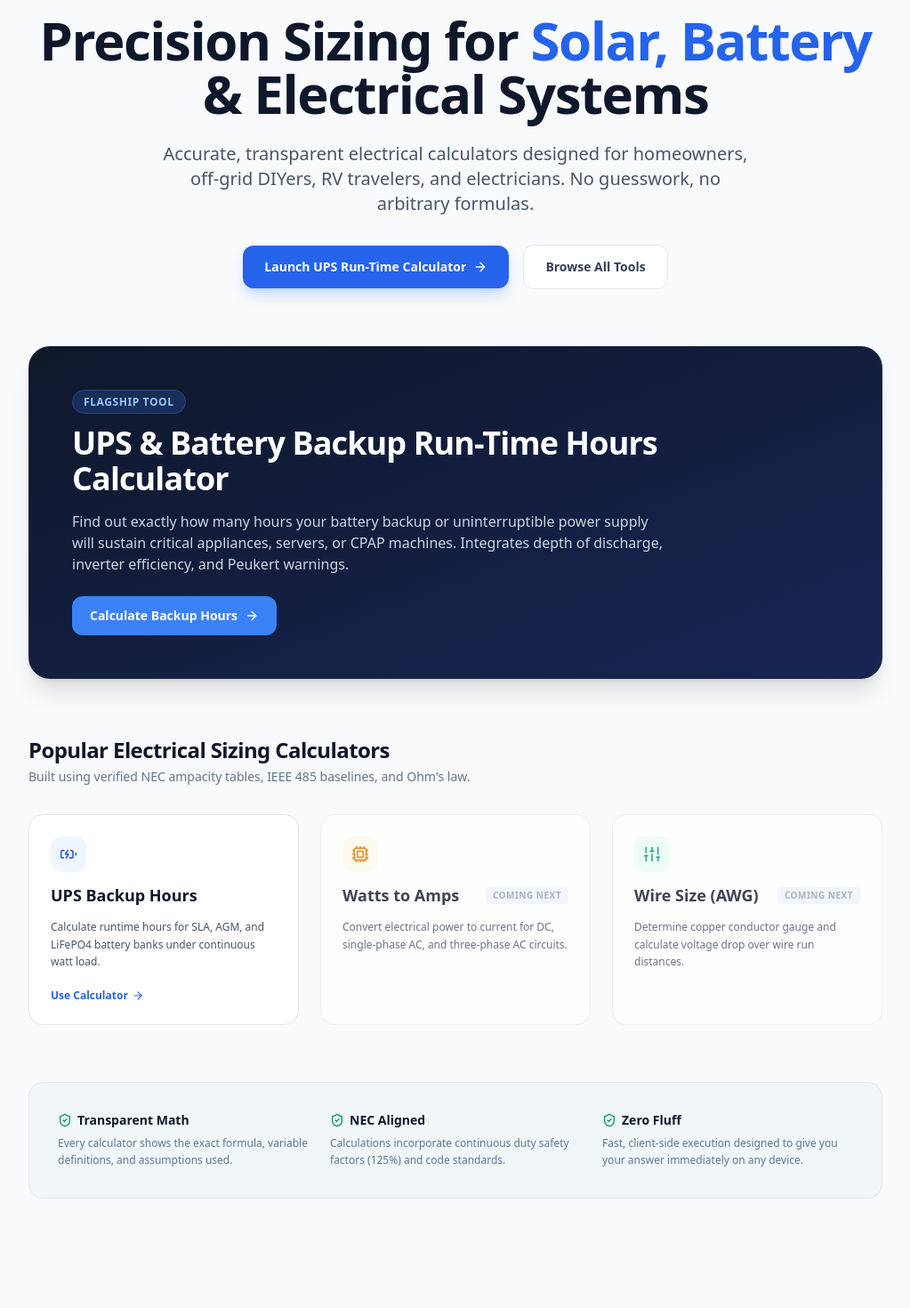
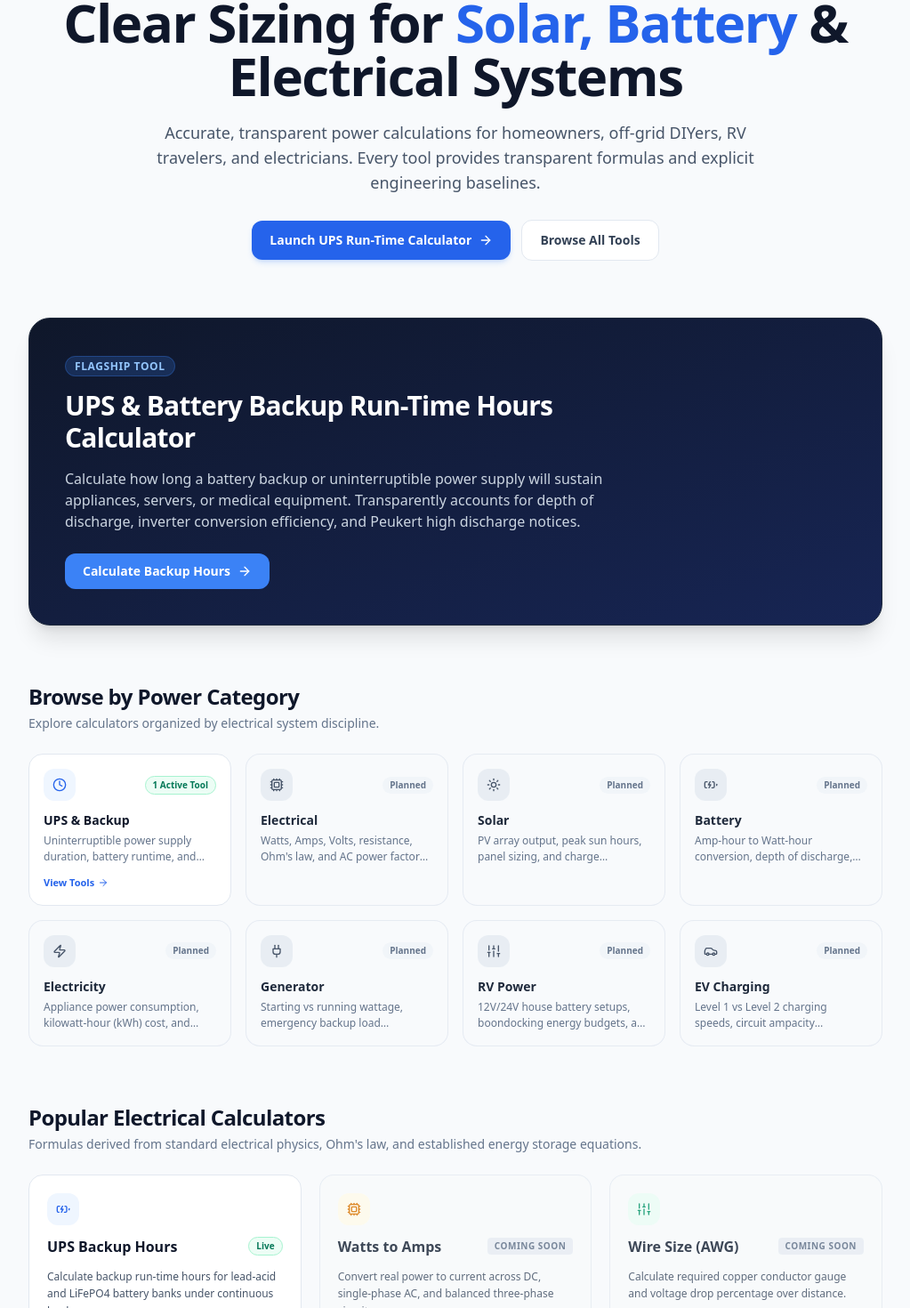
Before and after one commit to calcmypowerharis-app/kr, a Next.js app: page / in a window 1280 px wide. Shown: the part 180-1650 px from the top of the page at 89% size, without its empty margins (128-1151 px from the left). Built offline with nearby package versions, Linux system fonts and the light colour scheme.

Commit message:
feat(ui): complete Lead Visual Review refinements, categories grid, and copy audit

```diff
--- a/src/app/page.tsx
+++ b/src/app/page.tsx
@@ -1,36 +1,116 @@
 import Link from "next/link";
-import { Zap, BatteryCharging, ArrowRight, ShieldCheck, Cpu, Sliders } from "lucide-react";
+import {
+  Zap,
+  BatteryCharging,
+  ArrowRight,
+  ShieldCheck,
+  Cpu,
+  Sliders,
+  Sun,
+  Plug,
+  Car,
+  Clock,
+} from "lucide-react";
+
+interface CategoryCard {
+  name: string;
+  description: string;
+  icon: React.ElementType;
+  status: "active" | "coming_soon";
+  href?: string;
+  toolCount: string;
+}
+
+const CATEGORIES: CategoryCard[] = [
+  {
+    name: "UPS & Backup",
+    description: "Uninterruptible power supply duration, battery runtime, and inverter sizing.",
+    icon: Clock,
+    status: "active",
+    href: "/ups-battery-backup-calculator",
+    toolCount: "1 Active Tool",
+  },
+  {
+    name: "Electrical",
+    description: "Watts, Amps, Volts, resistance, Ohm's law, and AC power factor conversions.",
+    icon: Cpu,
+    status: "coming_soon",
+    toolCount: "Planned",
+  },
+  {
+    name: "Solar",
+    description: "PV array output, peak sun hours, panel sizing, and charge controller matching.",
+    icon: Sun,
+    status: "coming_soon",
+    toolCount: "Planned",
+  },
+  {
+    name: "Battery",
+    description: "Amp-hour to Watt-hour conversion, depth of discharge, and LiFePO4 vs SLA comparison.",
+    icon: BatteryCharging,
+    status: "coming_soon",
+    toolCount: "Planned",
+  },
+  {
+    name: "Electricity",
+    description: "Appliance power consumption, kilowatt-hour (kWh) cost, and operating run-time.",
+    icon: Zap,
+    status: "coming_soon",
+    toolCount: "Planned",
+  },
+  {
+    name: "Generator",
+    description: "Starting vs running wattage, emergency backup load calculation, and fuel consumption.",
+    icon: Plug,
+    status: "coming_soon",
+    toolCount: "Planned",
+  },
+  {
+    name: "RV Power",
+    description: "12V/24V house battery setups, boondocking energy budgets, and DC-DC charging.",
+    icon: Sliders,
+    status: "coming_soon",
+    toolCount: "Planned",
+  },
+  {
+    name: "EV Charging",
+    description: "Level 1 vs Level 2 charging speeds, circuit ampacity requirements, and charging costs.",
+    icon: Car,
+    status: "coming_soon",
+    toolCount: "Planned",
+  },
+];
 
 export default function HomePage() {
   return (
-    <div className="space-y-16 py-12 md:py-20">
+    <div className="space-y-16 py-10 md:py-16">
       {/* Hero Section */}
-      <section className="max-w-5xl mx-auto px-4 sm:px-6 lg:px-8 text-center space-y-6">
+      <section className="max-w-5xl mx-auto px-4 sm:px-6 lg:px-8 text-center space-y-5">
         <div className="inline-flex items-center gap-2 px-3 py-1 rounded-full bg-blue-50 border border-blue-200 text-blue-700 text-xs font-semibold uppercase tracking-wider">
           <Zap className="w-3.5 h-3.5 fill-current" />
-          <span>Engineering-Grade Power Calculators</span>
+          <span>Precision Power &amp; Energy Calculators</span>
         </div>
 
-        <h1 className="text-4xl sm:text-5xl md:text-6xl font-black text-slate-900 tracking-tight leading-tight">
-          Precision Sizing for <span className="text-blue-600">Solar, Battery</span> & Electrical Systems
+        <h1 className="text-3xl sm:text-4xl md:text-5xl lg:text-6xl font-black text-slate-900 tracking-tight leading-tight">
+          Clear Sizing for <span className="text-blue-600">Solar, Battery</span> &amp; Electrical Systems
         </h1>
 
-        <p className="text-base sm:text-lg md:text-xl text-slate-600 max-w-2xl mx-auto leading-relaxed">
-          Accurate, transparent electrical calculators designed for homeowners, off-grid DIYers, RV travelers, and electricians. No guesswork, no arbitrary formulas.
+        <p className="text-base sm:text-lg text-slate-600 max-w-2xl mx-auto leading-relaxed">
+          Accurate, transparent power calculations for homeowners, off-grid DIYers, RV travelers, and electricians. Every tool provides transparent formulas and explicit engineering baselines.
         </p>
 
         {/* Quick Hero CTA */}
-        <div className="pt-2 flex flex-wrap items-center justify-center gap-4">
+        <div className="pt-2 flex flex-wrap items-center justify-center gap-3">
           <Link
             href="/ups-battery-backup-calculator"
-            className="px-6 py-3.5 rounded-xl bg-blue-600 text-white font-bold text-sm shadow-lg shadow-blue-500/25 hover:bg-blue-700 transition flex items-center gap-2"
+            className="px-5 py-3 rounded-xl bg-blue-600 text-white font-bold text-sm shadow-md shadow-blue-500/20 hover:bg-blue-700 transition flex items-center gap-2"
           >
             <span>Launch UPS Run-Time Calculator</span>
             <ArrowRight className="w-4 h-4" />
           </Link>
           <Link
             href="/calculators"
-            className="px-6 py-3.5 rounded-xl bg-white text-slate-700 border border-slate-200 font-bold text-sm hover:bg-slate-50 transition"
+            className="px-5 py-3 rounded-xl bg-white text-slate-700 border border-slate-200 font-bold text-sm hover:bg-slate-50 transition"
           >
             Browse All Tools
           </Link>
@@ -39,21 +119,21 @@ export default function HomePage() {
 
       {/* Featured Flagship Tool Highlight */}
       <section className="max-w-5xl mx-auto px-4 sm:px-6 lg:px-8">
-        <div className="bg-gradient-to-br from-slate-900 via-slate-850 to-blue-950 text-white rounded-3xl p-8 md:p-12 shadow-xl border border-slate-800 relative overflow-hidden">
+        <div className="bg-gradient-to-br from-slate-900 via-slate-850 to-blue-950 text-white rounded-3xl p-6 sm:p-8 md:p-10 shadow-xl border border-slate-800 relative overflow-hidden">
           <div className="relative z-10 max-w-2xl space-y-4">
-            <span className="px-3 py-1 rounded-full bg-blue-500/20 text-blue-300 text-xs font-bold uppercase tracking-wider border border-blue-500/30">
+            <span className="px-2.5 py-0.5 rounded-full bg-blue-500/20 text-blue-300 text-xs font-bold uppercase tracking-wider border border-blue-500/30">
               Flagship Tool
             </span>
-            <h2 className="text-2xl sm:text-3xl md:text-4xl font-black tracking-tight text-white">
-              UPS & Battery Backup Run-Time Hours Calculator
+            <h2 className="text-2xl sm:text-3xl font-black tracking-tight text-white">
+              UPS &amp; Battery Backup Run-Time Hours Calculator
             </h2>
             <p className="text-sm md:text-base text-slate-300 leading-relaxed">
-              Find out exactly how many hours your battery backup or uninterruptible power supply will sustain critical appliances, servers, or CPAP machines. Integrates depth of discharge, inverter efficiency, and Peukert warnings.
+              Calculate how long a battery backup or uninterruptible power supply will sustain appliances, servers, or medical equipment. Transparently accounts for depth of discharge, inverter conversion efficiency, and Peukert high discharge notices.
             </p>
             <div className="pt-2">
               <Link
                 href="/ups-battery-backup-calculator"
-                className="inline-flex items-center gap-2 px-5 py-3 rounded-xl bg-blue-500 text-white font-bold text-sm hover:bg-blue-400 transition"
+                className="inline-flex items-center gap-2 px-5 py-2.5 rounded-xl bg-blue-500 text-white font-bold text-sm hover:bg-blue-400 transition"
               >
                 <span>Calculate Backup Hours</span>
                 <ArrowRight className="w-4 h-4" />
@@ -63,91 +143,176 @@ export default function HomePage() {
         </div>
       </section>
 
-      {/* Calculator Directory Grid */}
-      <section className="max-w-5xl mx-auto px-4 sm:px-6 lg:px-8 space-y-8">
+      {/* Browse by Category Section */}
+      <section className="max-w-5xl mx-auto px-4 sm:px-6 lg:px-8 space-y-6">
         <div>
-          <h2 className="text-2xl font-black text-slate-900 tracking-tight">
-            Popular Electrical Sizing Calculators
+          <h2 className="text-xl sm:text-2xl font-black text-slate-900 tracking-tight">
+            Browse by Power Category
           </h2>
-          <p className="text-sm text-slate-500 mt-1">
-            Built using verified NEC ampacity tables, IEEE 485 baselines, and Ohm&apos;s law.
+          <p className="text-xs sm:text-sm text-slate-500 mt-1">
+            Explore calculators organized by electrical system discipline.
           </p>
         </div>
 
-        <div className="grid grid-cols-1 md:grid-cols-3 gap-6">
+        <div className="grid grid-cols-2 sm:grid-cols-2 md:grid-cols-4 gap-4">
+          {CATEGORIES.map((cat) => {
+            const Icon = cat.icon;
+            const isClickable = cat.status === "active" && cat.href;
+
+            const CardContent = (
+              <div
+                className={`p-4 rounded-2xl border transition h-full flex flex-col justify-between ${
+                  isClickable
+                    ? "bg-white border-slate-200 hover:border-blue-500 hover:shadow-md cursor-pointer group"
+                    : "bg-slate-50/70 border-slate-200/80"
+                }`}
+              >
+                <div>
+                  <div className="flex items-center justify-between mb-3">
+                    <div
+                      className={`w-9 h-9 rounded-xl flex items-center justify-center ${
+                        isClickable
+                          ? "bg-blue-50 text-blue-600 group-hover:bg-blue-600 group-hover:text-white transition"
+                          : "bg-slate-200/70 text-slate-600"
+                      }`}
+                    >
+                      <Icon className="w-4 h-4" />
+                    </div>
+                    <span
+                      className={`text-[10px] font-semibold px-2 py-0.5 rounded-full ${
+                        cat.status === "active"
+                          ? "bg-emerald-50 text-emerald-700 border border-emerald-200"
+                          : "bg-slate-100 text-slate-500"
+                      }`}
+                    >
+                      {cat.toolCount}
+                    </span>
+                  </div>
+
+                  <h3
+                    className={`text-sm font-bold mb-1 ${
+                      isClickable
+                        ? "text-slate-900 group-hover:text-blue-600 transition"
+                        : "text-slate-800"
+                    }`}
+                  >
+                    {cat.name}
+                  </h3>
+                  <p className="text-xs text-slate-500 leading-normal line-clamp-2">
+                    {cat.description}
+                  </p>
+                </div>
+
+                {isClickable && (
+                  <div className="pt-3 text-[11px] font-semibold text-blue-600 flex items-center gap-1">
+                    <span>View Tools</span>
+                    <ArrowRight className="w-3 h-3" />
+                  </div>
+                )}
+              </div>
+            );
+
+            return isClickable ? (
+              <Link key={cat.name} href={cat.href!} className="block">
+                {CardContent}
+              </Link>
+            ) : (
+              <div key={cat.name}>{CardContent}</div>
+            );
+          })}
+        </div>
+      </section>
+
+      {/* Featured Tools Grid */}
+      <section className="max-w-5xl mx-auto px-4 sm:px-6 lg:px-8 space-y-6">
+        <div>
+          <h2 className="text-xl sm:text-2xl font-black text-slate-900 tracking-tight">
+            Popular Electrical Calculators
+          </h2>
+          <p className="text-xs sm:text-sm text-slate-500 mt-1">
+            Formulas derived from standard electrical physics, Ohm&apos;s law, and established energy storage equations.
+          </p>
+        </div>
+
+        <div className="grid grid-cols-1 md:grid-cols-3 gap-5">
           {/* Card 1: UPS */}
           <Link
             href="/ups-battery-backup-calculator"
-            className="group p-6 rounded-2xl bg-white border border-slate-200 hover:border-blue-500 hover:shadow-lg transition space-y-3"
+            className="group p-5 rounded-2xl bg-white border border-slate-200 hover:border-blue-500 hover:shadow-md transition space-y-3"
           >
-            <div className="w-10 h-10 rounded-xl bg-blue-50 text-blue-600 flex items-center justify-center group-hover:bg-blue-600 group-hover:text-white transition">
-              <BatteryCharging className="w-5 h-5" />
+            <div className="w-9 h-9 rounded-xl bg-blue-50 text-blue-600 flex items-center justify-center group-hover:bg-blue-600 group-hover:text-white transition">
+              <BatteryCharging className="w-4 h-4" />
             </div>
-            <h3 className="text-lg font-bold text-slate-900 group-hover:text-blue-600 transition">
-              UPS Backup Hours
-            </h3>
+            <div className="flex items-center justify-between">
+              <h3 className="text-base font-bold text-slate-900 group-hover:text-blue-600 transition">
+                UPS Backup Hours
+              </h3>
+              <span className="text-[10px] font-semibold px-2 py-0.5 rounded-full bg-emerald-50 text-emerald-700 border border-emerald-200">
+                Live
+              </span>
+            </div>
             <p className="text-xs text-slate-600 leading-relaxed">
-              Calculate runtime hours for SLA, AGM, and LiFePO4 battery banks under continuous watt load.
+              Calculate backup run-time hours for lead-acid and LiFePO4 battery banks under continuous load.
             </p>
-            <div className="text-xs font-semibold text-blue-600 flex items-center gap-1 pt-2">
+            <div className="text-xs font-semibold text-blue-600 flex items-center gap-1 pt-1">
               <span>Use Calculator</span>
               <ArrowRight className="w-3.5 h-3.5" />
             </div>
           </Link>
 
           {/* Card 2: Watts to Amps */}
-          <div className="p-6 rounded-2xl bg-white border border-slate-200/80 space-y-3 opacity-80">
-            <div className="w-10 h-10 rounded-xl bg-amber-50 text-amber-600 flex items-center justify-center">
-              <Cpu className="w-5 h-5" />
+          <div className="p-5 rounded-2xl bg-slate-50/80 border border-slate-200/80 space-y-3 opacity-85">
+            <div className="w-9 h-9 rounded-xl bg-amber-50 text-amber-600 flex items-center justify-center">
+              <Cpu className="w-4 h-4" />
             </div>
             <div className="flex items-center justify-between">
-              <h3 className="text-lg font-bold text-slate-900">Watts to Amps</h3>
-              <span className="text-[10px] font-bold uppercase tracking-wider text-slate-400 bg-slate-100 px-2 py-0.5 rounded">
-                Coming Next
+              <h3 className="text-base font-bold text-slate-800">Watts to Amps</h3>
+              <span className="text-[10px] font-bold uppercase tracking-wider text-slate-500 bg-slate-200/70 px-2 py-0.5 rounded">
+                Coming Soon
               </span>
             </div>
             <p className="text-xs text-slate-600 leading-relaxed">
-              Convert electrical power to current for DC, single-phase AC, and three-phase AC circuits.
+              Convert real power to current across DC, single-phase AC, and balanced three-phase circuits.
             </p>
           </div>
 
           {/* Card 3: Wire Sizing */}
-          <div className="p-6 rounded-2xl bg-white border border-slate-200/80 space-y-3 opacity-80">
-            <div className="w-10 h-10 rounded-xl bg-emerald-50 text-emerald-600 flex items-center justify-center">
-              <Sliders className="w-5 h-5" />
+          <div className="p-5 rounded-2xl bg-slate-50/80 border border-slate-200/80 space-y-3 opacity-85">
+            <div className="w-9 h-9 rounded-xl bg-emerald-50 text-emerald-600 flex items-center justify-center">
+              <Sliders className="w-4 h-4" />
             </div>
             <div className="flex items-center justify-between">
-              <h3 className="text-lg font-bold text-slate-900">Wire Size (AWG)</h3>
-              <span className="text-[10px] font-bold uppercase tracking-wider text-slate-400 bg-slate-100 px-2 py-0.5 rounded">
-                Coming Next
+              <h3 className="text-base font-bold text-slate-800">Wire Size (AWG)</h3>
+              <span className="text-[10px] font-bold uppercase tracking-wider text-slate-500 bg-slate-200/70 px-2 py-0.5 rounded">
+                Coming Soon
               </span>
             </div>
             <p className="text-xs text-slate-600 leading-relaxed">
-              Determine copper conductor gauge and calculate voltage drop over wire run distances.
+              Calculate required copper conductor gauge and voltage drop percentage over distance.
             </p>
           </div>
         </div>
       </section>
 
-      {/* Trust & Engineering Principles */}
+      {/* Trust & Principles */}
       <section className="max-w-5xl mx-auto px-4 sm:px-6 lg:px-8">
-        <div className="bg-slate-100/80 rounded-2xl p-6 md:p-8 border border-slate-200 grid grid-cols-1 md:grid-cols-3 gap-6 text-center md:text-left">
+        <div className="bg-slate-100/70 rounded-2xl p-6 md:p-8 border border-slate-200 grid grid-cols-1 md:grid-cols-3 gap-6 text-center md:text-left">
           <div className="space-y-1.5">
             <div className="font-bold text-slate-900 text-sm flex items-center justify-center md:justify-start gap-1.5">
               <ShieldCheck className="w-4 h-4 text-emerald-600" />
               <span>Transparent Math</span>
             </div>
             <p className="text-xs text-slate-500 leading-relaxed">
-              Every calculator shows the exact formula, variable definitions, and assumptions used.
+              Every calculator shows the exact formula, variable definitions, and physical assumptions used.
             </p>
           </div>
           <div className="space-y-1.5">
             <div className="font-bold text-slate-900 text-sm flex items-center justify-center md:justify-start gap-1.5">
               <ShieldCheck className="w-4 h-4 text-emerald-600" />
-              <span>NEC Aligned</span>
+              <span>Standard Safety Margins</span>
             </div>
             <p className="text-xs text-slate-500 leading-relaxed">
-              Calculations incorporate continuous duty safety factors (125%) and code standards.
+              Calculations incorporate standard 125% continuous duty references where relevant for circuit planning.
             </p>
           </div>
           <div className="space-y-1.5">
@@ -156,7 +321,7 @@ export default function HomePage() {
               <span>Zero Fluff</span>
             </div>
             <p className="text-xs text-slate-500 leading-relaxed">
-              Fast, client-side execution designed to give you your answer immediately on any device.
+              Fast, client-side execution designed to provide clear answers immediately on any device.
             </p>
           </div>
         </div>
--- a/src/components/layout/Header.tsx
+++ b/src/components/layout/Header.tsx
@@ -16,7 +16,7 @@ export const Header: React.FC = () => {
               CalcMyPower
             </span>
             <span className="hidden sm:inline-block ml-1.5 text-[11px] font-semibold text-slate-400 uppercase tracking-wider">
-              Electrical Labs
+              Power Calculators
             </span>
           </div>
         </Link>
```
Also changed, not shown: src/app/layout.tsx (+4 -4 lines), src/components/calculators/UpsCalculator.tsx (+8 -8 lines), src/components/ui/ResultCard.tsx (+4 -4 lines), 1 other file (tests, documents, lock files or other folders).
